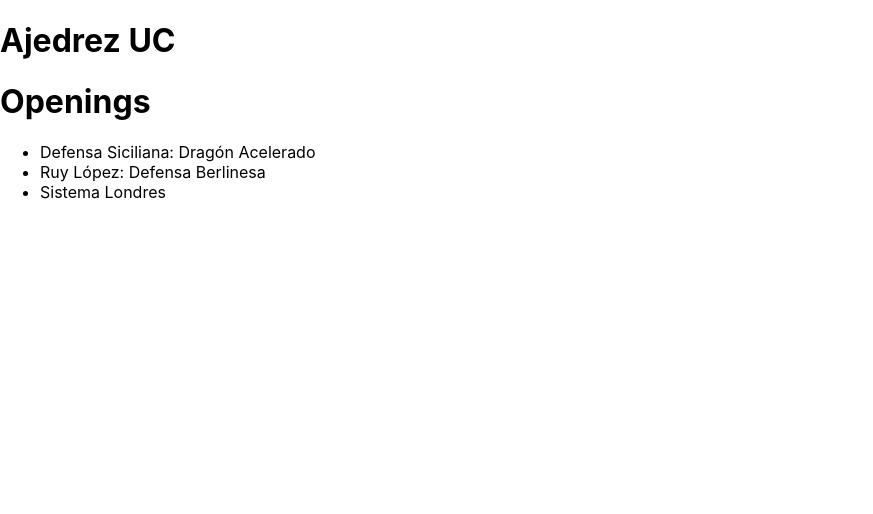
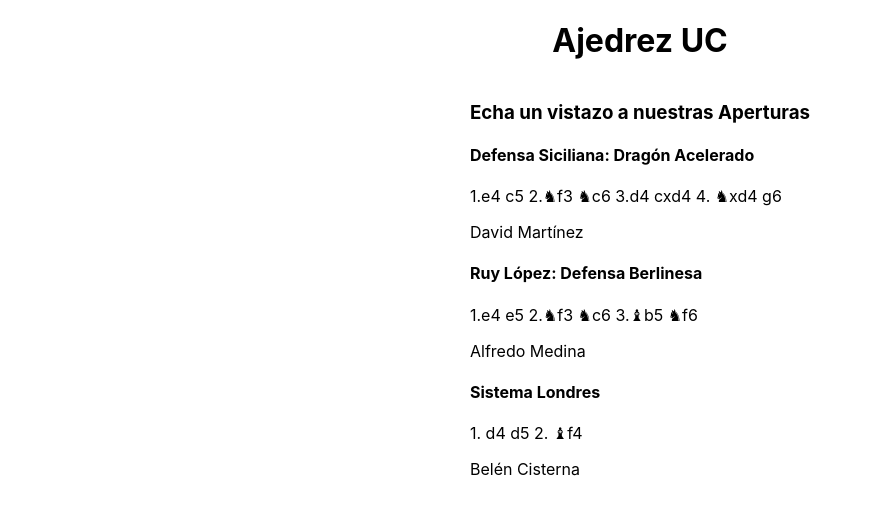
Before and after one commit to Ajedrez-UC/ajedrez-uc, a React (Create React App) app: page / in a window 1280 px wide. Shown: the top 514 px of the page, without its empty margins (0-873 px from the left). Built offline with nearby package versions, Linux system fonts and the light colour scheme.

Commit message:
pre chessboard library

```diff
--- a/package.json
+++ b/package.json
@@ -40,5 +40,8 @@
       "last 1 firefox version",
       "last 1 safari version"
     ]
+  },
+  "devDependencies": {
+    "@types/styled-components": "^5.1.26"
   }
 }
--- a/src/App.tsx
+++ b/src/App.tsx
@@ -1,14 +1,22 @@
 import Openings from "./components/Openings";
+import styled from "styled-components";
 
 
 function App() {
   return (
-    <div>
+    <Container>
       <h1>Ajedrez UC</h1>
       <Openings />
-
-    </div>
+    </Container>
   );
 }
 
 export default App;
+
+
+const Container = styled.div`
+  display: flex;
+  flex-direction: column;
+  align-items: center;
+  justify-content: center;
+`;
--- /dev/null
+++ b/src/components/Opening.tsx
@@ -0,0 +1,14 @@
+import { IOpening } from "../utils/interfaces";
+import { changePNGwithSymbols } from "../utils/functions";
+
+function Opening({opening}: {opening: IOpening}){
+    return (
+        <div>
+            <h4>{opening.name}</h4>
+            <p>{changePNGwithSymbols(opening.png)}</p>
+            <p>{opening.in_charge}</p>
+        </div>
+    );
+}
+
+export default Opening;
--- a/src/components/Openings.tsx
+++ b/src/components/Openings.tsx
@@ -1,18 +1,19 @@
 import { useState } from "react";
 import openings_json from "../data/openings.json";
-import { Opening } from "../utils/interfaces";
+import { IOpening } from "../utils/interfaces";
+import Opening from "./Opening";
 
 function Openings() {
-  const [openings, setOpenings] = useState<Opening[]>(openings_json);
+  const [openings, setOpenings] = useState<IOpening[]>(openings_json);
 
   return (
     <div>
-      <h1>Openings</h1>
-      <ul>
+      <h3>Echa un vistazo a nuestras Aperturas</h3>
+      <div>
         {openings.map((opening) => (
-          <li key={opening.id}>{opening.name}</li>
+          <Opening key={opening.id} opening={opening} />
         ))}
-      </ul>
+      </div>
     </div>
   );
 }
--- /dev/null
+++ b/src/utils/functions.ts
@@ -0,0 +1,24 @@
+
+
+const SYMBOLS: {[key: string]: string} = {
+    "N": "♞",
+    "B": "♝",
+    "R": "♜",
+    "Q": "♛",
+    "K": "♚",
+    "P": "♟",
+}
+
+const changePNGwithSymbols = (fen: string): string => {
+    let newFen: string = fen;
+    for (const char of fen) {
+        if (char in SYMBOLS){
+            newFen = newFen.replace(char, SYMBOLS[char]);
+        }
+    }
+    return newFen;
+}
+
+export {
+    changePNGwithSymbols,
+}
--- a/src/utils/interfaces.ts
+++ b/src/utils/interfaces.ts
@@ -1,6 +1,6 @@
 
 
-interface Opening {
+interface IOpening {
     id: number,
     name: string,
     png: string,
@@ -10,5 +10,5 @@ interface Opening {
 
 
 export type {
-    Opening,
+    IOpening,
 }
```
Also changed, not shown: 1 other file (tests, documents, lock files or other folders).
